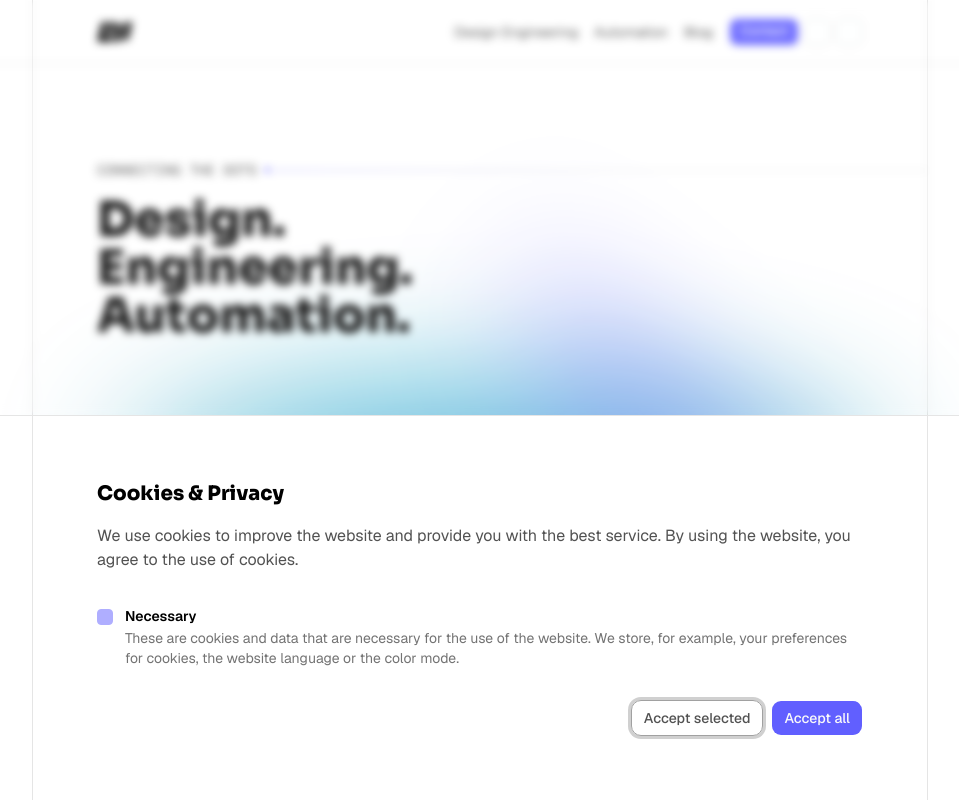
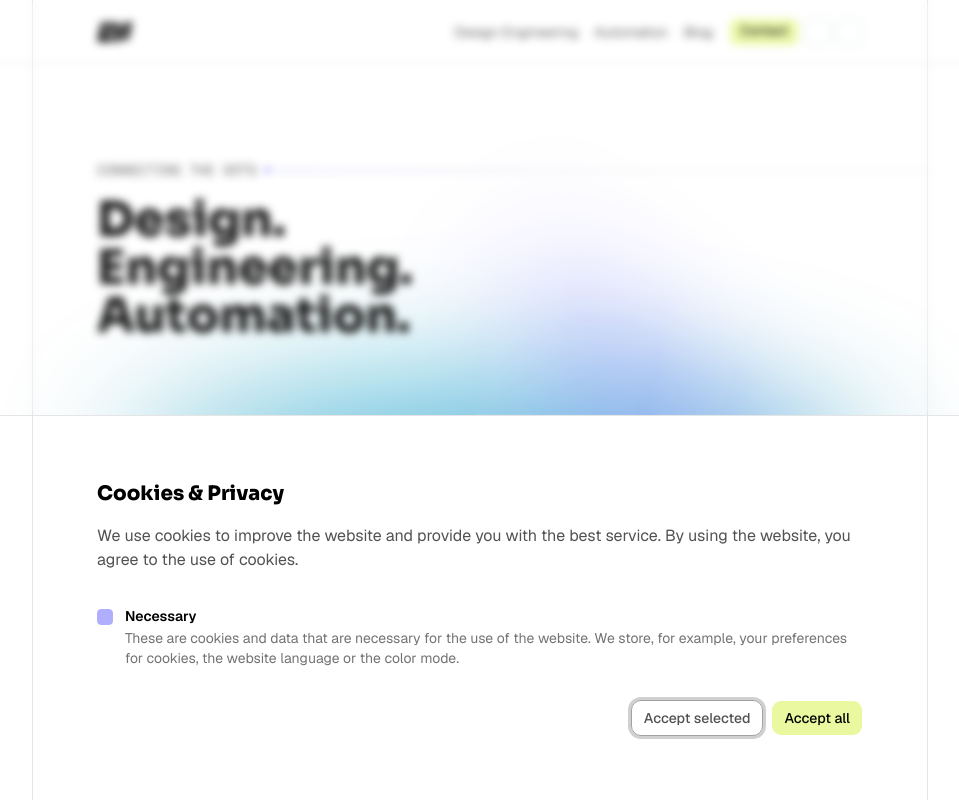
Before and after one commit to lwworks/lw.works, a Next.js app: page /en in a window 1280 px wide. Shown: the top 800 px of the page, without its empty margins (160-1119 px from the left). Built offline with nearby package versions, Linux system fonts and the light colour scheme; some icons are missing.

Commit message:
update button color

```diff
--- a/src/app/globals.css
+++ b/src/app/globals.css
@@ -39,6 +39,8 @@
   --color-popover: var(--popover);
   --color-card-foreground: var(--card-foreground);
   --color-card: var(--card);
+  --color-lime: var(--lime);
+  --color-lavender: var(--lavender);
   --radius-sm: calc(var(--radius) * 0.6);
   --radius-md: calc(var(--radius) * 0.8);
   --radius-lg: var(--radius);
@@ -81,6 +83,8 @@
   --sidebar-ring: oklch(0.708 0 0);
   --background: oklch(1 0 0);
   --foreground: oklch(0.145 0 0);
+  --lime: #EAF99F;
+  --lavender: #EAD6F6;
 }
 
 .dark {
--- /dev/null
+++ b/src/components/atoms/ascii-logo.tsx
@@ -0,0 +1,35 @@
+import { cn } from "@/lib/utils"
+
+export const AsciiLogo = ({ className }: { className?: string }) => {
+  return (
+    <pre className={cn("font-mono whitespace-pre leading-none font-semibold", className)}>{art}</pre>
+  )
+}
+
+const art = `             «««««««««««««««     ««««««««««««««««                          «««««««««««««««««
+           ««««««««««««««««     «««««««««««««««««                          ««««««««««««««««
+           ««««««««««««««««     ««««««««««««««««     ««««««««««««««««⇦     ««««««««««««««««
+          ««««««««««««««««      ««««««««««««««««     ««««««««««««««««     ««««««««««««««««
+          ««««««««««««««««     ««««««««««««««««     «««««««««««««««««     ««««««««««««««««
+         «««««««««««««««««     ««««««««««««««««     ««««««««««««««««     «««««««««««««««««
+         ««««««««««««««««     «««««««««««««««««     ««««««««««««««««     ««««««««««««««««
+         ««««««««««««««««     ««««««««««««««««     ««««««««««««««««     .««««««««««««««««
+        ««««««««««««««««     ↑««««««««««««««««     ««««««««««««««««     ««««««««««««««««
+        ««««««««««««««««     ««««««««««««««««     «««««««««««««««««     ««««««««««««««««
+       «««««««««««««««««     ««««««««««««««««     ««««««««««««««««     ««««««««««««««««»
+       ««««««««««««««««     ««««««««««««««««>     ««««««««««««««««     ««««««««««««««««
+      .««««««««««««««««     ««««««««««««««««     ««««««««««««««««     «««««««««««««««««
+      ««««««««««««««««     «««««««««««««««««     ««««««««««««««««     ««««««««««««««««
+      ««««««««««««««««     ««««««««««««««««     «««««««««««««««««     ««««««««««««««««
+     «««««««««««««««««     ««««««««««««««««     ««««««««««««««««     ««««««««««««««««~
+     ««««««««««««««««     ««««««««««««««««     :««««««««««««««««     ««««««««««««««««
+    ««««««««««««««««                           ««««««««««««««««     ««««««««««««««««
+    ««««««««««««««««                          ««««««««««««««««↱     ««««««««««««««««
+   ««««««««««««««««««««««««««««««««««««««     ««««««««««««««««     ««««««««««««««««
+   «««««««««««««««««««««««««««««««««««««     «««««««««««««««««     ««««««««««««««««
+  ««««««««««««««««««««««««««««««««««««««     ««««««««««««««««     «««««««««««««««««
+  ««««««««««««««««««««««««««««««««««««««     ««««««««««««««««     ««««««««««««««««
+  «««««««««««««««««««««««««««««««««««««     ««««««««««««««««      «««««««««««««««
+ ««««««««««««««««««««««««««««««««««««««     ««««««««««««««««     «««««««««««««
+ «««««««««««««««««««««««««««««««««««««     ««««««««««««««««
+««««««««««««««««««««««««««««««««««««««     «««««««««««««««`
--- a/src/components/sections/home/hero.tsx
+++ b/src/components/sections/home/hero.tsx
@@ -1,3 +1,4 @@
+import { AsciiLogo } from "@/components/atoms/ascii-logo"
 import { Brow } from "@/components/atoms/brow"
 import { Heading } from "@/components/atoms/heading"
 import { Section } from "@/components/sections"
@@ -17,7 +18,10 @@ export type HomeHeroSectionContent = {
 export const HomeHeroSection = ({ content }: { content?: HomeHeroSectionContent }) => {
   return (
     <Section bottomGradients="teal-indigo">
-      <div>
+      <div className="absolute right-16 bottom-4">
+        <AsciiLogo className="text-[7px] text-white/30" />
+      </div>
+      <div className="relative z-10">
         <Brow color="indigo" className="mb-4">Connecting the dots</Brow>
         <Heading as="h1">Design.<br />Engineering.<br />Automation.</Heading>
       </div>
--- a/src/components/ui/button.tsx
+++ b/src/components/ui/button.tsx
@@ -9,7 +9,7 @@ const buttonVariants = cva(
   {
     variants: {
       variant: {
-        default: "bg-primary text-primary-foreground hover:bg-primary/80",
+        default: "bg-lime text-black hover:bg-lime/80",
         outline:
           "border-border bg-background/50 hover:bg-muted/50 hover:text-foreground aria-expanded:bg-muted aria-expanded:text-foreground dark:border-input dark:bg-input/30 dark:hover:bg-input/50",
         secondary:
```
